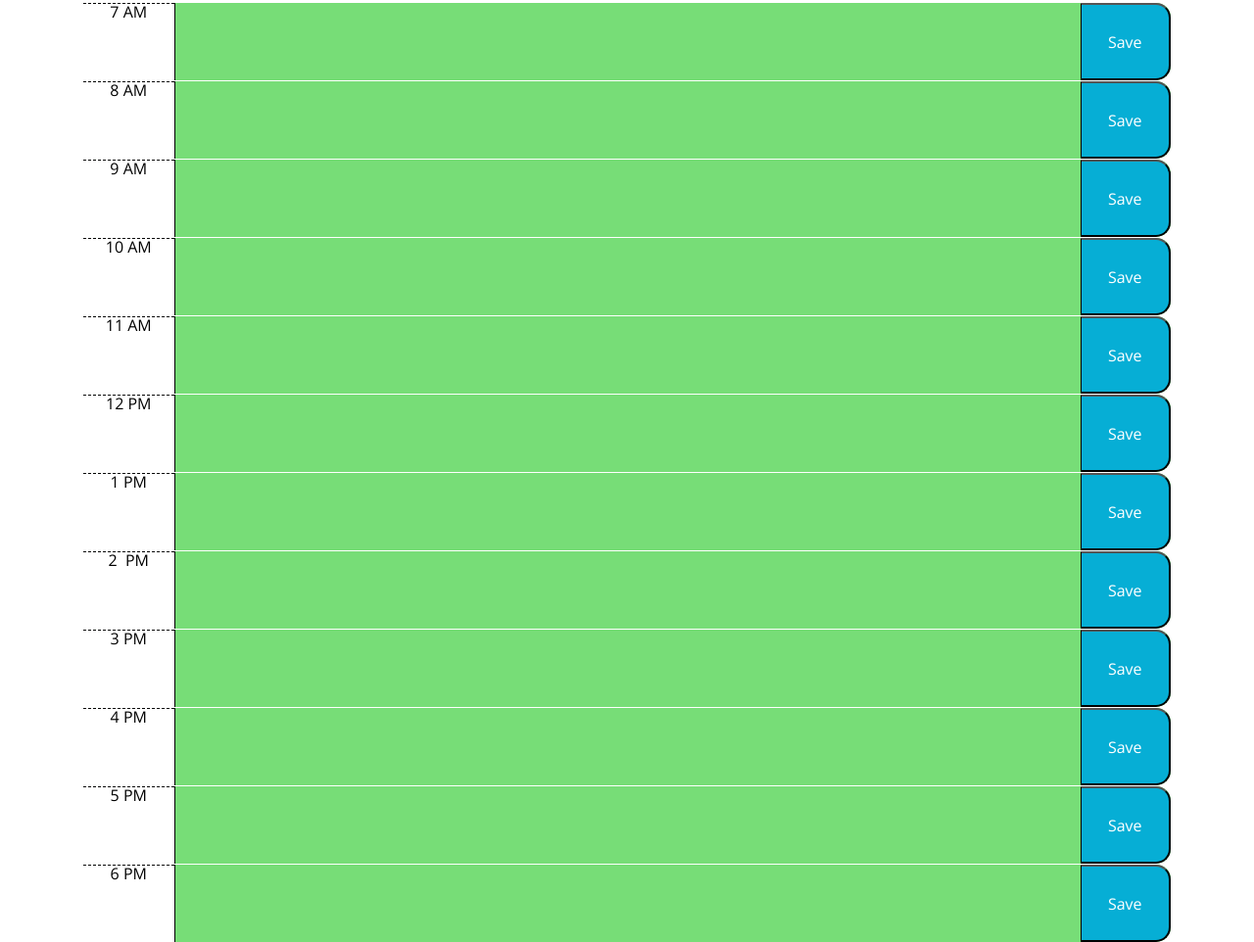
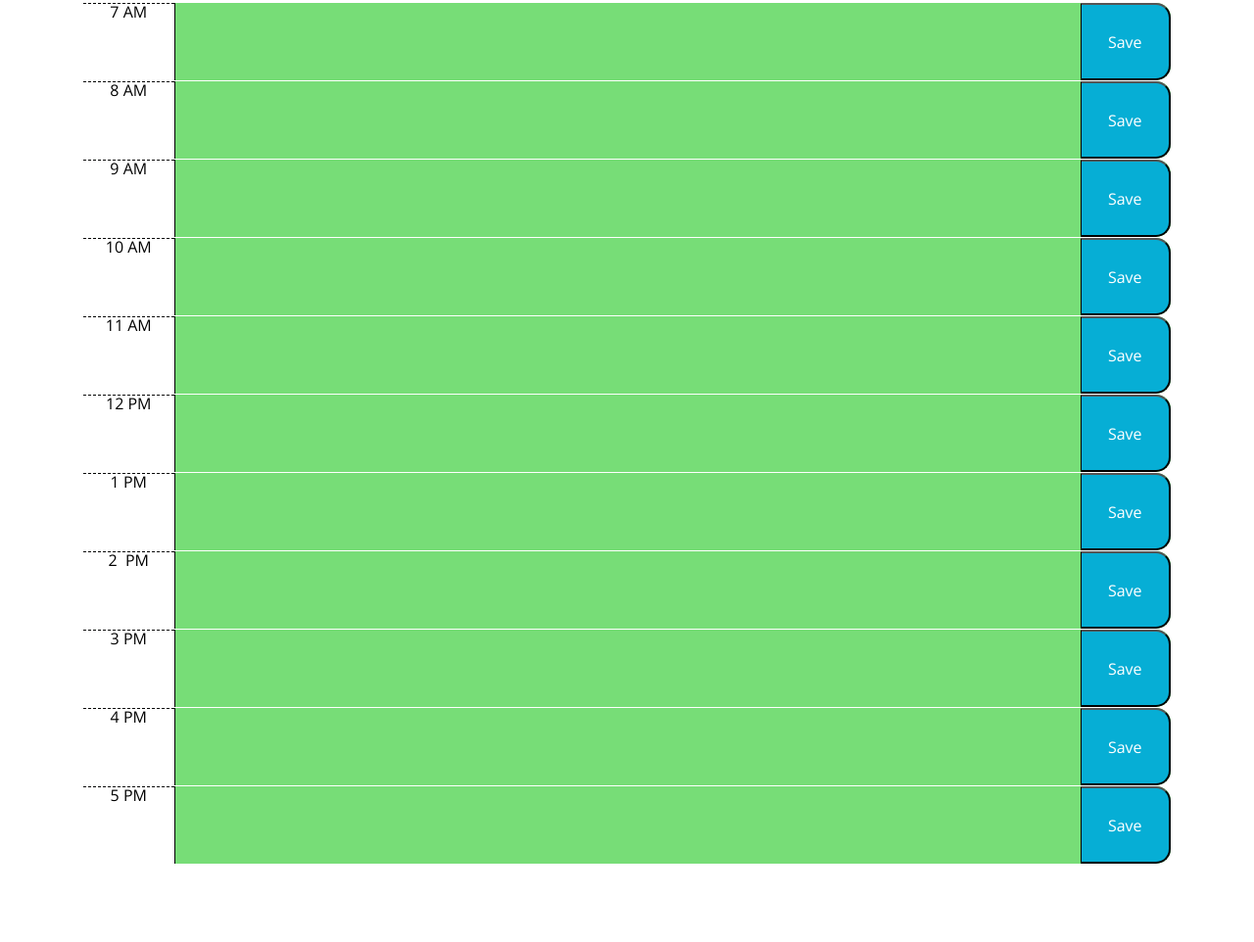
Before and after one commit to jcastillo9/Day-Planner, a plain HTML site: page index.html in a window 1280 px wide. Shown: the part 334-1296 px from the top of the page at 98% size. After the commit the page ends 1216 px from the top, so only its background shows below. Drawn offline with nearby package versions, Linux system fonts and the light colour scheme.

Commit message:
updated html file

```diff
--- a/index.html
+++ b/index.html
@@ -85,11 +85,6 @@
         <textarea class="col-10 textblock"></textarea>
         <button class="col-1 saveBtn">Save</button>
       </div>
-      <div class="row time-block" id="18">
-        <div class="col-1 hour">6 PM</div>
-        <textarea class="col-10 textblock"></textarea>
-        <button class="col-1 saveBtn">Save</button>
-      </div>
     </div>
 
     <script src="https://cdnjs.cloudflare.com/ajax/libs/jquery/3.2.1/jquery.min.js"></script>
```
